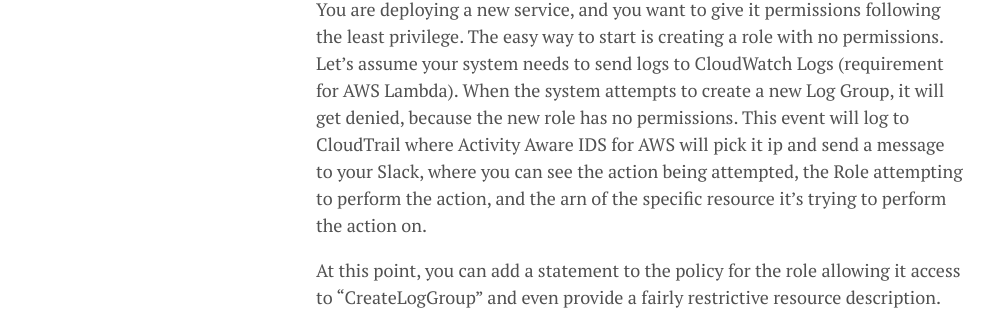
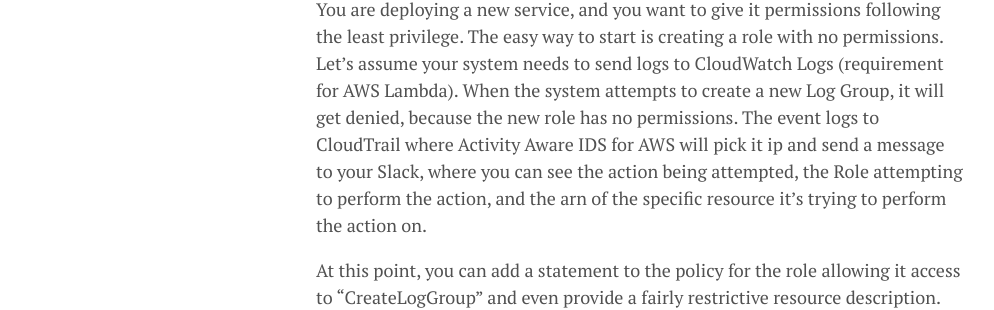
Before and after one commit to lgeurts/lgeurts.github.io, a Jekyll site: the page built from _posts/2021-11-02-activity-aware-ids-for-aws.md, in a window 1280 px wide and 900 px high, scrolled down 2119 px. Shown: the part 263-573 px from the top of the window, without its empty margins (0-994 px from the left). Built offline with Jekyll 4.4.1, drawn with Linux system fonts in a browser that asks for light colours; nearby versions of some CDN libraries; comment, search, counter and statistics services are not loaded.

Commit message:
Update 2021-11-02-activity-aware-ids-for-aws.md

```diff
--- a/_posts/2021-11-02-activity-aware-ids-for-aws.md
+++ b/_posts/2021-11-02-activity-aware-ids-for-aws.md
@@ -51,7 +51,7 @@
 
 Mr. Z was blocked from performing actions due to the least privilege principle. Although this is a standard recommendation in security land, it can be difficult in finding the exact set of permissions that a User or Role should have. Activity Aware IDS can also assist with this.
 
-You are deploying a new service, and you want to give it permissions following the least privilege. The easy way to start is creating a role with no permissions. Let's assume your system needs to send logs to CloudWatch Logs (requirement for AWS Lambda). When the system attempts to create a new Log Group, it will get denied, because the new role has no permissions. This event will log to CloudTrail where Activity Aware IDS for AWS will pick it ip and send a message to your Slack, where you can see the action being attempted, the Role attempting to perform the action, and the arn of the specific resource it’s trying to perform the action on.
+You are deploying a new service, and you want to give it permissions following the least privilege. The easy way to start is creating a role with no permissions. Let's assume your system needs to send logs to CloudWatch Logs (requirement for AWS Lambda). When the system attempts to create a new Log Group, it will get denied, because the new role has no permissions. The event logs to CloudTrail where Activity Aware IDS for AWS will pick it ip and send a message to your Slack, where you can see the action being attempted, the Role attempting to perform the action, and the arn of the specific resource it’s trying to perform the action on.
 
 At this point, you can add a statement to the policy for the role allowing it access to “CreateLogGroup” and even provide a fairly restrictive resource description.
 
```
